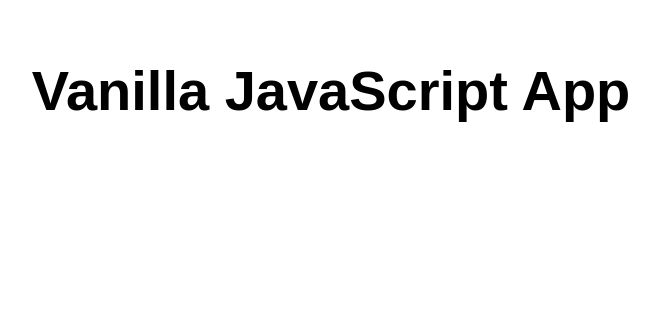
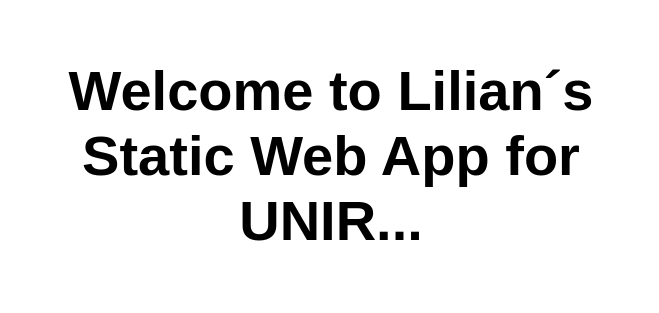
Before and after one commit to LilianYadGC/appPrueba, a website: page src/index.html in a window 1280 px wide. Shown: the whole page, without its empty margins (309-968 px from the left). Drawn offline with Linux system fonts and the light colour scheme.

Commit message:
Update index.html

```diff
--- a/src/index.html
+++ b/src/index.html
@@ -10,7 +10,7 @@
 
 <body>
   <main>
-    <h1>Vanilla JavaScript App</h1>
+    <h1>Welcome to Lilian´s Static Web App for UNIR...</h1>
   </main>
 </body>
 
```
